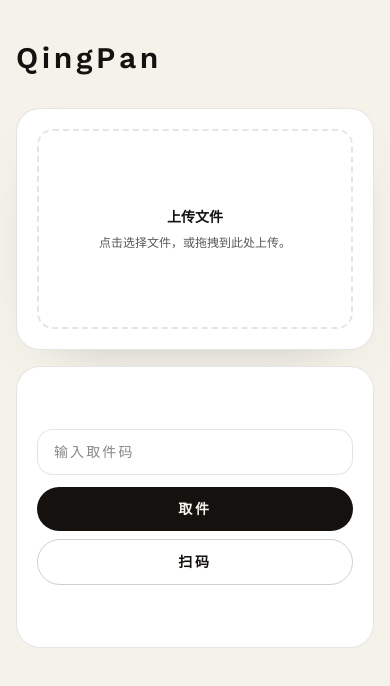
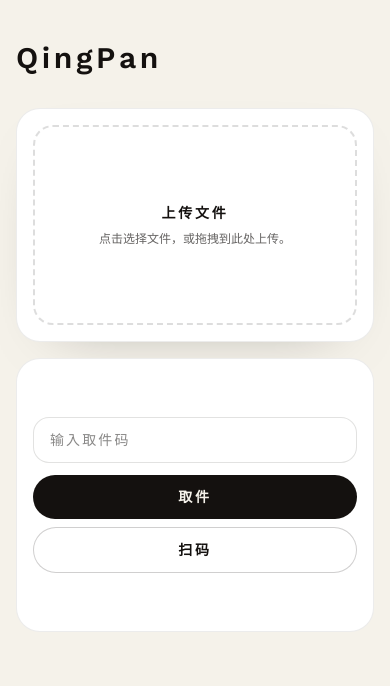
Before and after one commit to zxq0822/qingpan, a Next.js app: page / in a window 390 px wide. Shown: the top 686 px of the page. Built offline with nearby package versions, Linux system fonts and the light colour scheme; no server answers.

Commit message:
Add files via upload

```diff
--- a/src/app/globals.css
+++ b/src/app/globals.css
@@ -33,6 +33,50 @@ body {
   body {
     background-image: none;
   }
+
+  .qp-card {
+    background: #ffffff;
+    border: 1px solid rgba(20, 17, 15, 0.08);
+    border-radius: 24px;
+    padding: 16px;
+  }
+
+  .qp-drop {
+    border: 2px dashed rgba(20, 17, 15, 0.14);
+    border-radius: 20px;
+  }
+
+  .qp-drop-title {
+    letter-spacing: 0.2em;
+    text-transform: none;
+  }
+
+  .qp-drop-hint,
+  .qp-drop-meta {
+    color: rgba(20, 17, 15, 0.65);
+  }
+
+  .qp-input {
+    border: 1px solid rgba(20, 17, 15, 0.12);
+    border-radius: 16px;
+    padding: 12px 16px;
+    font-size: 14px;
+    text-transform: none;
+  }
+
+  .qp-btn {
+    border-radius: 9999px;
+    padding: 12px 20px;
+    font-size: 14px;
+    font-weight: 600;
+    letter-spacing: 0.2em;
+  }
+
+  .qp-btn-outline {
+    background: #ffffff;
+    border: 1px solid rgba(20, 17, 15, 0.2);
+    color: #14110f;
+  }
 }
 
 ::selection {
--- a/src/app/page.tsx
+++ b/src/app/page.tsx
@@ -461,7 +461,7 @@ export default function Home() {
         </header>
 
         <section className="grid gap-4 sm:gap-6 lg:grid-cols-2">
-          <div className="rounded-3xl border border-black/10 bg-white p-5 shadow-[0_20px_60px_-45px_rgba(20,17,15,0.5)] sm:bg-white/80 sm:p-8 sm:backdrop-blur">
+          <div className="rounded-3xl border border-black/10 bg-white p-5 shadow-[0_20px_60px_-45px_rgba(20,17,15,0.5)] sm:bg-white/80 sm:p-8 sm:backdrop-blur qp-card">
             <label
               onDragOver={(event) => {
                 event.preventDefault();
@@ -477,7 +477,7 @@ export default function Home() {
                   void uploadFile(dropped);
                 }
               }}
-              className={`flex min-h-[200px] cursor-pointer flex-col items-center justify-center rounded-2xl border-2 border-dashed px-4 text-center text-sm transition sm:min-h-[240px] sm:px-6 ${isDragging
+              className={`flex min-h-[200px] cursor-pointer flex-col items-center justify-center rounded-2xl border-2 border-dashed px-4 text-center text-sm transition sm:min-h-[240px] sm:px-6 qp-drop ${isDragging
                 ? "border-foreground bg-black/5"
                 : "border-black/10 bg-white"
                 }`}
@@ -486,6 +486,7 @@ export default function Home() {
                 ref={fileInputRef}
                 type="file"
                 className="hidden"
+                hidden
                 onChange={(event) => {
                   const picked = event.target.files?.[0] ?? null;
                   setFile(picked);
@@ -494,47 +495,47 @@ export default function Home() {
                   }
                 }}
               />
-              <div className="text-sm font-semibold text-foreground sm:text-base sm:uppercase sm:tracking-[0.3em]">
+              <div className="text-sm font-semibold text-foreground sm:text-base sm:uppercase sm:tracking-[0.3em] qp-drop-title">
                 上传文件
               </div>
-              <div className="mt-2 text-xs text-foreground/70 sm:mt-3 sm:text-sm">
+              <div className="mt-2 text-xs text-foreground/70 sm:mt-3 sm:text-sm qp-drop-hint">
                 点击选择文件，或拖拽到此处上传。
               </div>
               {isUploading ? (
-                <div className="mt-3 text-[11px] text-foreground/60 sm:mt-4 sm:text-xs sm:uppercase sm:tracking-[0.3em]">
+                <div className="mt-3 text-[11px] text-foreground/60 sm:mt-4 sm:text-xs sm:uppercase sm:tracking-[0.3em] qp-drop-meta">
                   上传中...
                 </div>
               ) : null}
               {fileMeta ? (
-                <div className="mt-3 text-[11px] text-foreground/60 sm:mt-4 sm:text-xs">
+                <div className="mt-3 text-[11px] text-foreground/60 sm:mt-4 sm:text-xs qp-drop-meta">
                   {fileMeta}
                 </div>
               ) : null}
             </label>
           </div>
 
-          <div className="rounded-3xl border border-black/10 bg-white p-5 sm:bg-white/80 sm:p-8 sm:backdrop-blur">
-            <div className="flex min-h-[240px] flex-col items-center justify-center gap-3 text-center sm:gap-4">
+          <div className="rounded-3xl border border-black/10 bg-white p-5 sm:bg-white/80 sm:p-8 sm:backdrop-blur qp-card">
+            <div className="flex min-h-[240px] flex-col items-center justify-center gap-3 text-center sm:gap-4 qp-pickup">
               <input
                 type="text"
                 value={lookupCode}
                 onChange={(event) => setLookupCode(event.target.value.toUpperCase())}
                 placeholder="输入取件码"
-                className="w-full max-w-sm rounded-2xl border border-black/10 bg-white px-4 py-3 text-sm tracking-[0.15em] sm:uppercase sm:tracking-widest"
+                className="w-full max-w-sm rounded-2xl border border-black/10 bg-white px-4 py-3 text-sm tracking-[0.15em] sm:uppercase sm:tracking-widest qp-input"
               />
               <div className="flex w-full max-w-sm flex-col gap-2 sm:flex-row sm:gap-3">
                 <button
                   type="button"
                   onClick={handleLookup}
                   disabled={isLookingUp}
-                  className="flex-1 rounded-full bg-foreground px-5 py-3 text-sm font-semibold uppercase tracking-[0.2em] text-background transition hover:translate-y-[-1px] disabled:opacity-60 sm:tracking-widest"
+                  className="flex-1 rounded-full bg-foreground px-5 py-3 text-sm font-semibold uppercase tracking-[0.2em] text-background transition hover:translate-y-[-1px] disabled:opacity-60 sm:tracking-widest qp-btn"
                 >
                   {isLookingUp ? "查询中..." : "取件"}
                 </button>
                 <button
                   type="button"
                   onClick={() => setIsScanOpen(true)}
-                  className="flex-1 rounded-full border border-foreground/20 px-5 py-3 text-sm font-semibold uppercase tracking-[0.2em] text-foreground transition hover:border-foreground sm:tracking-widest"
+                  className="flex-1 rounded-full border border-foreground/20 px-5 py-3 text-sm font-semibold uppercase tracking-[0.2em] text-foreground transition hover:border-foreground sm:tracking-widest qp-btn qp-btn-outline"
                 >
                   扫码
                 </button>
```
